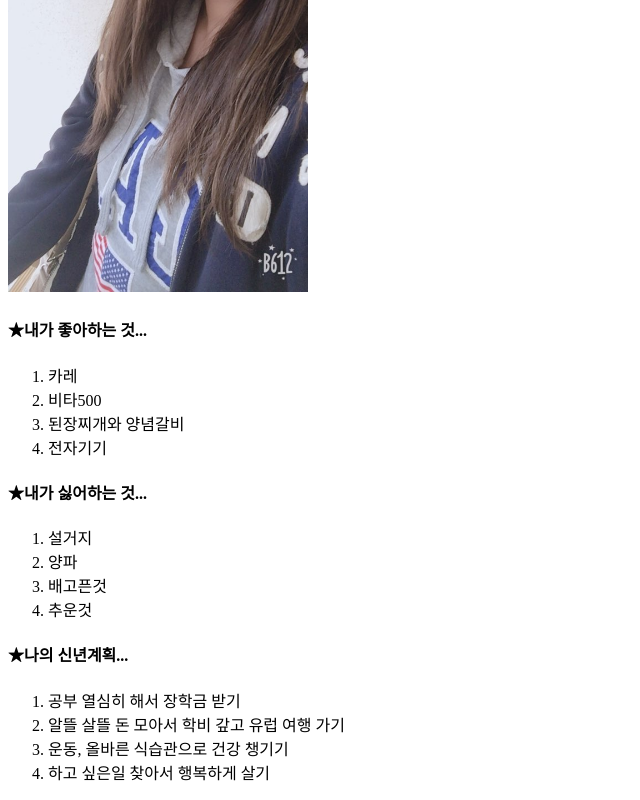
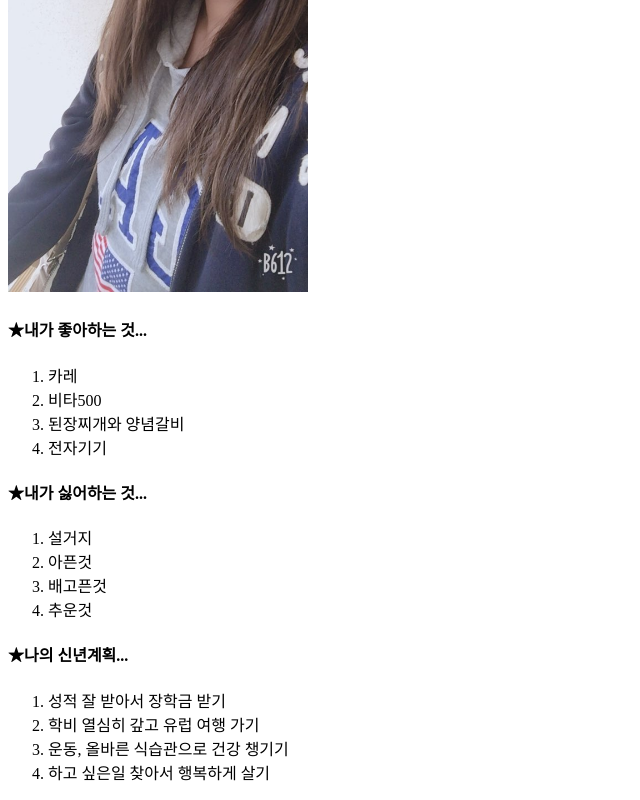
Before and after one commit to sarashe/hkfamily, a plain HTML site: page 2.html in a window 1280 px wide. Shown: the part 442-1242 px from the top of the page, without its empty margins (0-640 px from the left). Drawn offline with Linux system fonts and the light colour scheme.

Commit message:
Add files via upload

```diff
--- a/2.html
+++ b/2.html
@@ -24,14 +24,14 @@
 <h4> ★내가 싫어하는 것...</h4>
 <ol>
   <li>설거지</li>
-  <li>양파</li>
+  <li>아픈것</li>
   <li>배고픈것</li>
   <li>추운것</li>
 </ol>
 <h4> ★나의 신년계획...</h4>
 <ol>
-  <li>공부 열심히 해서 장학금 받기</li>
-  <li>알뜰 살뜰 돈 모아서 학비 갚고 유럽 여행 가기</li>
+  <li>성적 잘 받아서 장학금 받기</li>
+  <li>학비 열심히 갚고 유럽 여행 가기</li>
   <li>운동, 올바른 식습관으로 건강 챙기기</li>
   <li>하고 싶은일 찾아서 행복하게 살기</li>
 </ol>
```
Also changed, not shown: happy.html (+2 -2 lines), index.html (+1 -1 lines).
